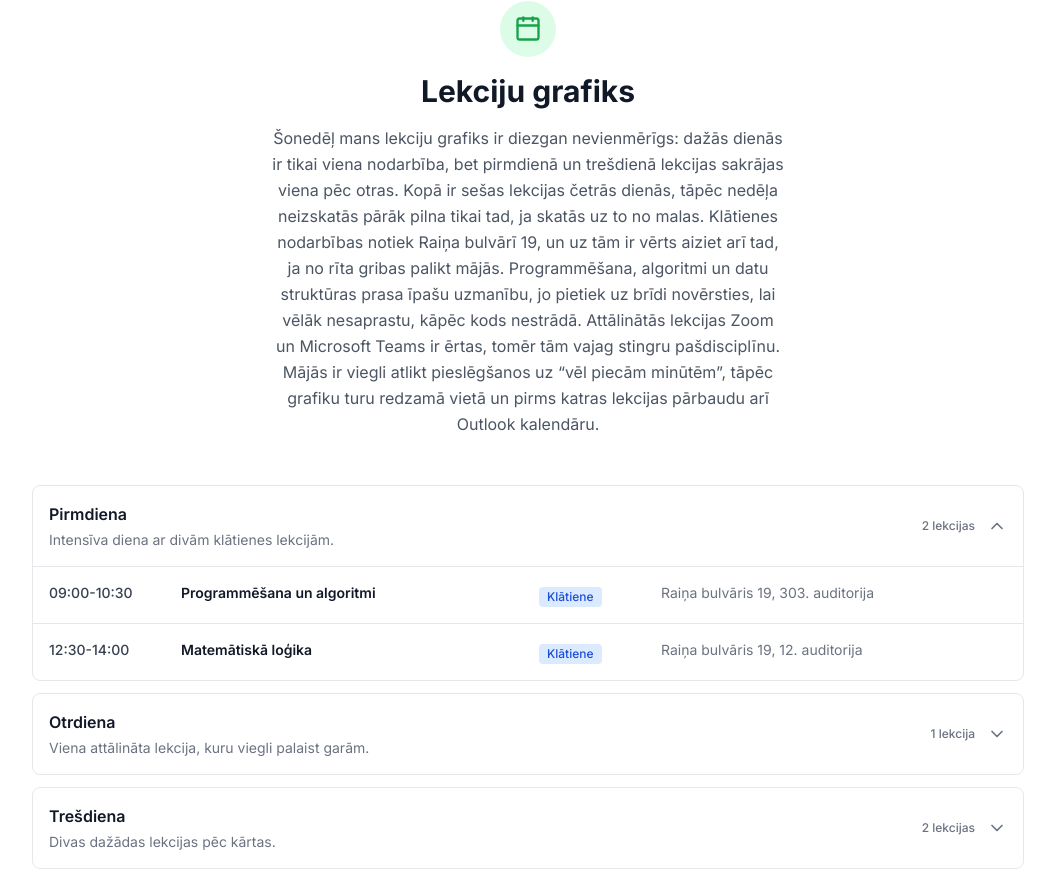
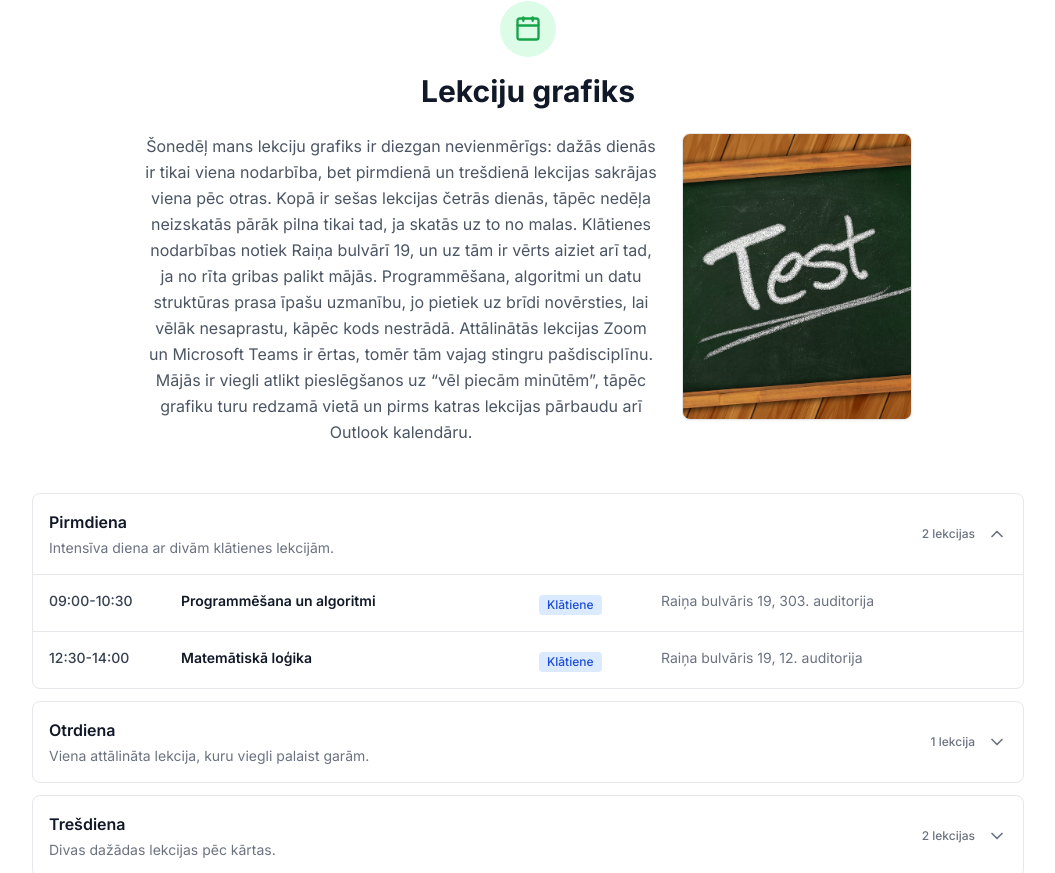
Before and after one commit to sabinestasuna/manalieliskanedela, a Next.js app: page / in a window 1280 px wide. Shown: the part 879-1752 px from the top of the page, without its empty margins (112-1167 px from the left). Built offline with nearby package versions, Linux system fonts and the light colour scheme.

Commit message:
Place lecture image beside description

```diff
--- a/components/sections/Lekcijas.tsx
+++ b/components/sections/Lekcijas.tsx
@@ -1,5 +1,6 @@
 "use client";
 
+import Image from "next/image";
 import { useState } from "react";
 import { Calendar, ChevronDown } from "lucide-react";
 
@@ -45,8 +46,10 @@ export function Lekcijas() {
         <div className="mb-4 flex items-center justify-center w-14 h-14 rounded-full bg-green-100 dark:bg-green-900/30">
           <Calendar size={28} className="text-green-600 dark:text-green-400" />
         </div>
-        <h2 className="text-2xl sm:text-3xl font-bold mb-4">Lekciju grafiks</h2>
-        <p className="text-gray-600 dark:text-gray-400 max-w-lg leading-relaxed">
+        <h2 className="text-2xl sm:text-3xl font-bold mb-6">Lekciju grafiks</h2>
+
+        <div className="grid w-full max-w-3xl gap-6 md:grid-cols-[minmax(0,1fr)_230px] md:items-start">
+          <p className="text-gray-600 dark:text-gray-400 leading-relaxed">
             Šonedēļ mans lekciju grafiks ir diezgan nevienmērīgs: dažās dienās ir tikai viena
             nodarbība, bet pirmdienā un trešdienā lekcijas sakrājas viena pēc otras. Kopā ir sešas
             lekcijas četrās dienās, tāpēc nedēļa neizskatās pārāk pilna tikai tad, ja skatās uz to no
@@ -57,6 +60,17 @@ export function Lekcijas() {
             pašdisciplīnu. Mājās ir viegli atlikt pieslēgšanos uz “vēl piecām minūtēm”, tāpēc grafiku
             turu redzamā vietā un pirms katras lekcijas pārbaudu arī Outlook kalendāru.
           </p>
+
+          <figure className="overflow-hidden rounded-lg border border-gray-200 dark:border-gray-800 bg-white dark:bg-gray-950 shadow-sm">
+            <Image
+              src="/images/lecture-test-board.jpg"
+              alt="Tāfele ar uzrakstu Test kā ilustrācija lekciju grafikam"
+              width={1920}
+              height={1435}
+              className="aspect-[4/5] w-full object-cover"
+            />
+          </figure>
+        </div>
       </div>
 
       <div className="space-y-3">
```
Also changed, not shown: public/images/lecture-test-board.jpg (added). Lines whose indentation alone changed are shown as unchanged.
